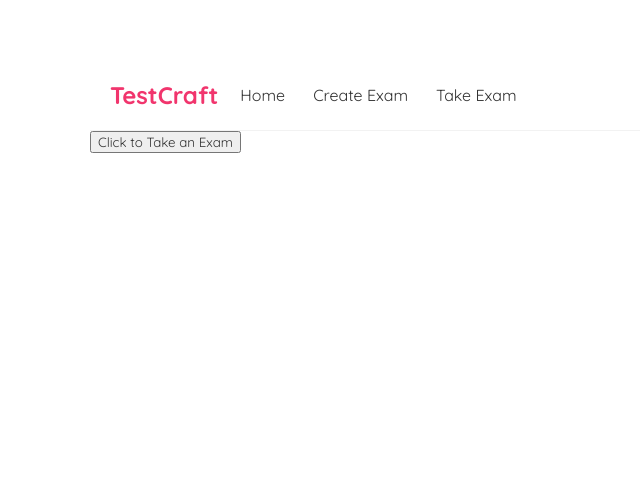
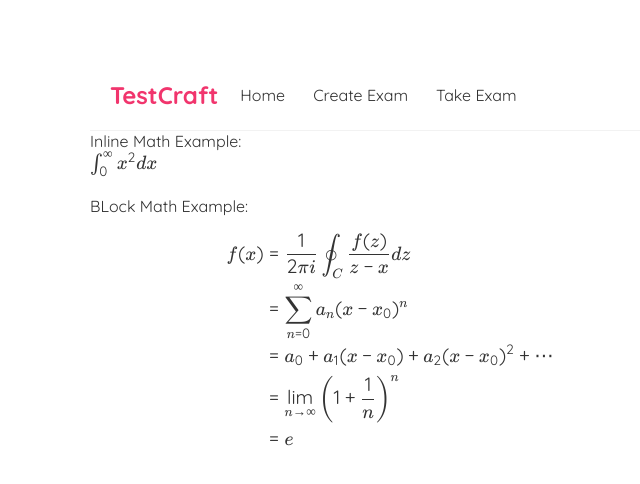
Before and after one commit to saged-sama/TestCraft, a React (Create React App) app in the folder react-frontend/: page /Take-Exam in a window 1280 px wide. Shown: the top 484 px of the page, without its empty margins (250-890 px from the left). Built offline with nearby package versions, Linux system fonts and the light colour scheme.

Commit message:
Added Inline and BLock Math Equation Using Katex

```diff
--- a/react-frontend/package.json
+++ b/react-frontend/package.json
@@ -8,6 +8,7 @@
     "@testing-library/user-event": "^13.5.0",
     "react": "^18.2.0",
     "react-dom": "^18.2.0",
+    "react-katex": "^3.0.1",
     "react-router-dom": "^6.22.0",
     "react-scripts": "^5.0.1",
     "web-vitals": "^2.1.4"
--- a/react-frontend/src/Components/Home.js
+++ b/react-frontend/src/Components/Home.js
@@ -7,8 +7,8 @@ const Home = () => {
     fetch('https://codeforces.com/api/user.info?handles=Tspectre')
       .then(res => res.json())
       .then(data => {
-        console.log(data.result);
-        setInfos(data.result);
+        console.log(data);
+        setInfos(data);
       })
       .catch(error => {
         console.error('Error fetching data:', error);
@@ -18,7 +18,7 @@ const Home = () => {
   return (
     <div>
       {infos &&
-      console.log(infos[0].country)
+      console.log(infos.result.country)
       }
     </div>
   );
--- a/react-frontend/src/Components/Navbar.js
+++ b/react-frontend/src/Components/Navbar.js
@@ -1,14 +1,15 @@
+import {Link} from 'react-router-dom'
 const Navbar = () => {
     return (
         <nav className="navbar">
             <h1>TestCraft</h1>
             <div className="link">
-                <a href="/">Home</a>
+                <Link to='/'>Home</Link>
                 <a href="/Create-Exam">Create Exam</a>
                 <a href="Take-Exam">Take Exam</a>
             </div>
         </nav>
-     );
+    );
 }
 
 export default Navbar;
--- /dev/null
+++ b/react-frontend/src/Exam/BlockMathPreview.js
@@ -0,0 +1,33 @@
+import 'katex/dist/katex.min.css';
+import { useState, useEffect } from 'react';
+import katex from 'katex';
+
+const MathPreview = ({ blockMath }) => {
+    const [html, setHtml] = useState("");
+
+    useEffect(() => {
+        let htmlString = '';
+        try {
+            htmlString = katex.renderToString(blockMath, {
+                throwOnError: false,
+                displayMode: true,
+            });
+        } catch (error) {
+            console.error("KaTeX rendering error:", error);
+            htmlString = `<span class="text-red-500">Error rendering equation:</span>`;
+        }
+        setHtml(htmlString);
+    }, [blockMath]);
+
+    return <div dangerouslySetInnerHTML={{ __html: html }} />;
+};
+
+const BlockMathPreview = ({ math }) => {
+    return (
+        <div>
+            <MathPreview blockMath={math} />
+        </div>
+    );
+}
+
+export default BlockMathPreview;
--- /dev/null
+++ b/react-frontend/src/Exam/InlineMathPreview.js
@@ -0,0 +1,32 @@
+import 'katex/dist/katex.min.css';
+import { useState, useEffect } from 'react';
+import katex from 'katex';
+
+const MathPreview = ({ inlineMath }) => {
+    const [html, setHtml] = useState("");
+
+    useEffect(() => {
+        let htmlString = '';
+        try {
+            htmlString = katex.renderToString(inlineMath, {
+                throwOnError: false,
+            });
+        } catch (error) {
+            console.error("KaTeX rendering error:", error);
+            htmlString = `<span class="text-red-500">Error rendering equation:</span>`;
+        }
+        setHtml(htmlString);
+    }, [inlineMath]);
+
+    return <div dangerouslySetInnerHTML={{ __html: html }} />;
+};
+
+const InlineMathPreview = ({ math }) => {
+    return (
+        <div>
+            <MathPreview inlineMath={math} />
+        </div>
+    );
+}
+
+export default InlineMathPreview;
--- a/react-frontend/src/Exam/TakeExam.js
+++ b/react-frontend/src/Exam/TakeExam.js
@@ -1,9 +1,22 @@
+import InlineMathPreview from './InlineMathPreview'
+import BlockMathPreview from './BlockMathPreview'
 const TakeExam = () => {
     return (
         <div className="TakeExam">
-            <button>Click to Take an Exam</button>
+            <p className="example">Inline Math Example: </p>
+            <InlineMathPreview
+                math={"\\int_0^\\infty x^2 dx"}
+            />
+            <br />
+            <p className="example">BLock Math Example: </p>
+            <BlockMathPreview math={`\\begin{align*}
+        f(x) &= \\frac{1}{2\\pi i} \\oint_C \\frac{f(z)}{z-x} dz \\\\
+        &= \\sum_{n=0}^\\infty a_n(x-x_0)^n \\\\
+        &= a_0 + a_1(x-x_0) + a_2(x-x_0)^2 + \\cdots \\\\
+        &= \\lim_{n \\to \\infty} \\left(1 + \\frac{1}{n}\\right)^n \\\\
+        &= e\\end{align*}`} />
         </div>
-     );
+    );
 }
 
 export default TakeExam;
--- a/react-frontend/src/index.css
+++ b/react-frontend/src/index.css
@@ -35,3 +35,13 @@
   margin: 40px auto;
   padding: 20px;
 }
+.card-container {
+  align-items: center;
+  display: flex;
+  padding: 10px;
+  margin: 10px;
+}
+.card {
+  padding: 10px;
+  width: 50px;
+}
```
Also changed, not shown: react-frontend/src/App.js (+3 -4 lines), 1 other file (tests, documents, lock files or other folders).
